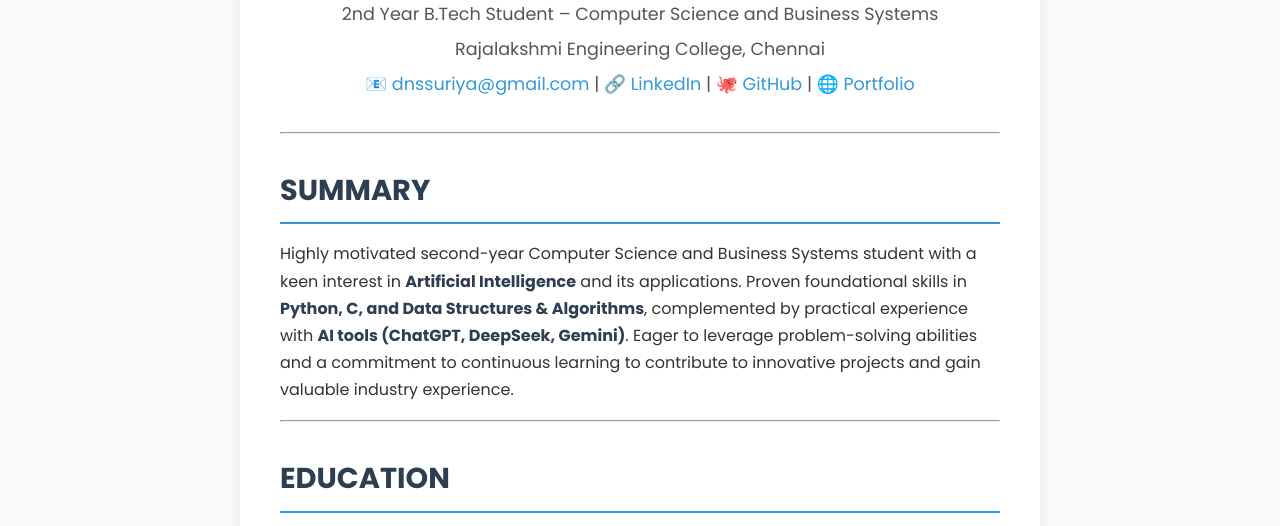
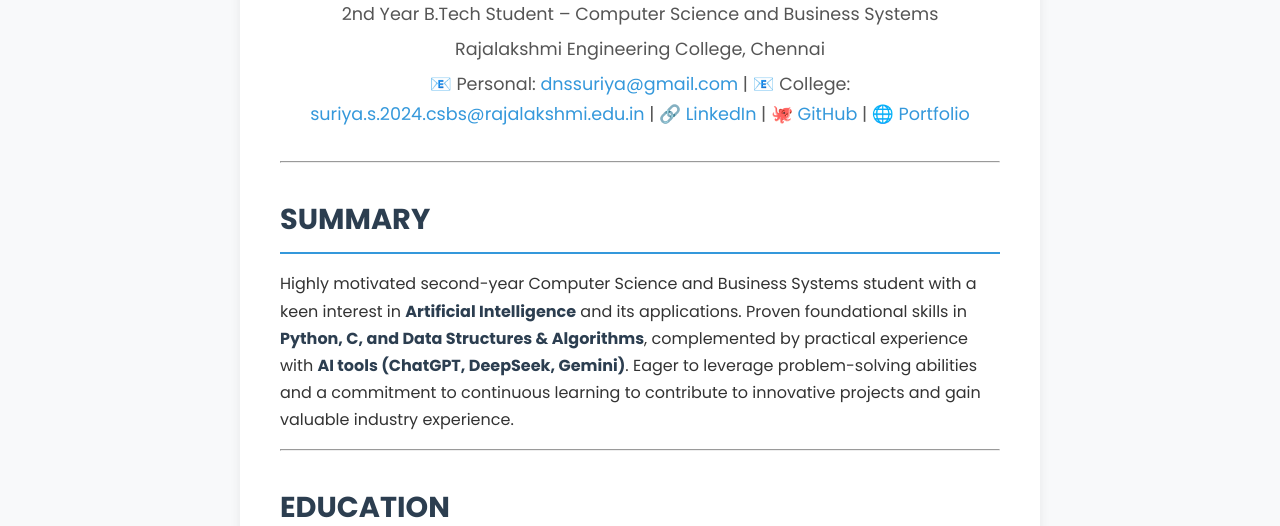
Before and after one commit to suriyadns/portfolio, a plain HTML site: page index.html in a window 1280 px wide. Both pictures are taken after a click on the link "Resume". Shown: the part 223-749 px from the top of the page. Drawn offline with Linux system fonts and the light colour scheme.

Commit message:
Update resume contact info with college email

```diff
--- a/index.html
+++ b/index.html
@@ -717,7 +717,7 @@
             <div class="resume-header-info">
                 <span>2nd Year B.Tech Student – Computer Science and Business Systems</span>
                 <span>Rajalakshmi Engineering College, Chennai</span>
-                <span>📧 <a href="mailto:dnssuriya@gmail.com">dnssuriya@gmail.com</a> | 🔗 <a href="https://www.linkedin.com/in/suriya-s-bababa340" target="_blank">LinkedIn</a> | 🐙 <a href="https://github.com/suriyadns" target="_blank">GitHub</a> | 🌐 <a href="Link to your website once deployed" target="_blank">Portfolio</a></span>
+                <span>📧 Personal: <a href="mailto:dnssuriya@gmail.com">dnssuriya@gmail.com</a> | 📧 College: <a href="mailto:suriya.s.2024.csbs@rajalakshmi.edu.in">suriya.s.2024.csbs@rajalakshmi.edu.in</a> | 🔗 <a href="https://www.linkedin.com/in/suriya-s-bababa340" target="_blank">LinkedIn</a> | 🐙 <a href="https://github.com/suriyadns" target="_blank">GitHub</a> | 🌐 <a href="https://suriya777.netlify.app/" target="_blank">Portfolio</a></span>
             </div>
 
             <hr>
```
